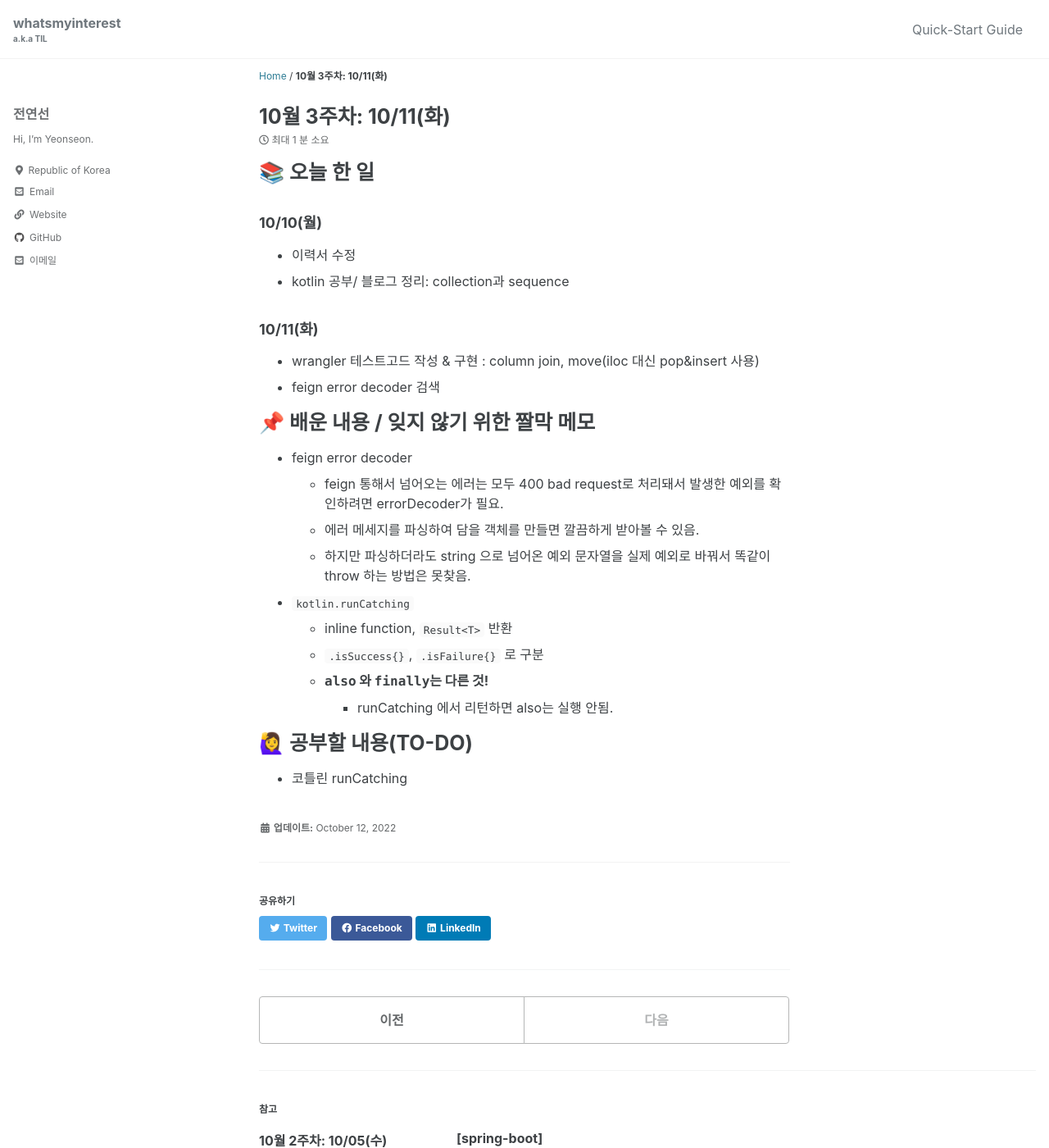
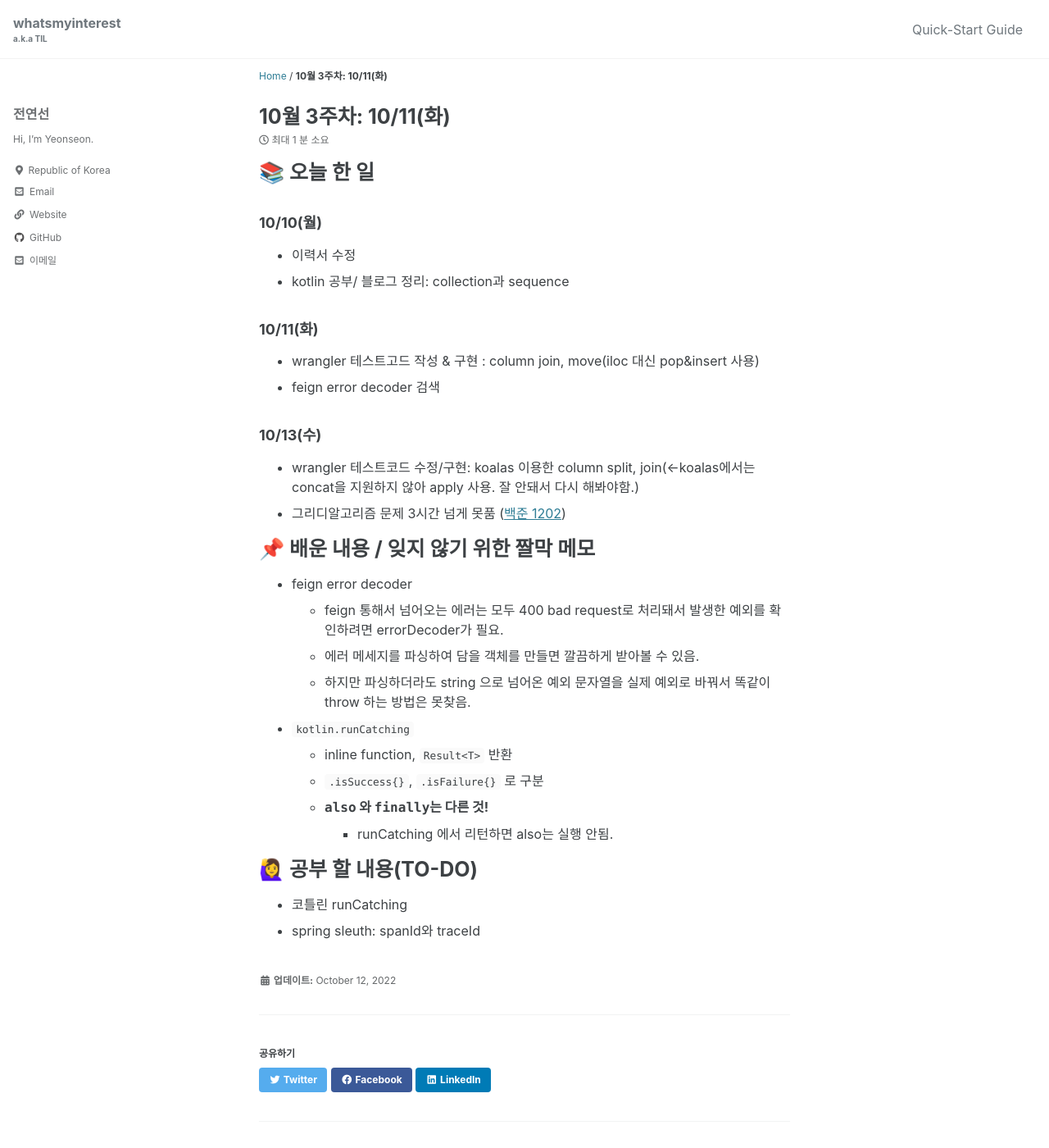
Before and after one commit to 16JunYS/16JunYS.github.io, a Jekyll site: the page built from _posts/2022-10-12-TIL.md, in a window 1280 px wide and 1400 px high. Shown: the whole window at 82% size. Built offline with Jekyll 4.4.1, drawn with Linux system fonts in a browser that asks for light colours; cached includes are drawn as plain includes.

Commit message:
10/12 TIL

```diff
--- a/_posts/2022-10-12-TIL.md
+++ b/_posts/2022-10-12-TIL.md
@@ -11,6 +11,10 @@ title: "10월 3주차: 10/11(화)"
 * wrangler 테스트고드 작성 & 구현 : column join, move(iloc 대신 pop&insert 사용)
 * feign error decoder 검색
 
+### 10/13(수)
+* wrangler 테스트코드 수정/구현: koalas 이용한 column split, join(<-koalas에서는 concat을 지원하지 않아 apply 사용. 잘 안돼서 다시 해봐야함.)
+* 그리디알고리즘 문제 3시간 넘게 못품 ([백준 1202](https://www.acmicpc.net/problem/1202))
+
 # 📌 배운 내용 / 잊지 않기 위한 짤막 메모
 * feign error decoder
   * feign 통해서 넘어오는 에러는 모두 400 bad request로 처리돼서 발생한 예외를 확인하려면 errorDecoder가 필요.
@@ -23,5 +27,6 @@ title: "10월 3주차: 10/11(화)"
         * runCatching 에서 리턴하면 also는 실행 안됨.
 
 
-# 🙋‍♀️ 공부할 내용(TO-DO)
+# 🙋‍♀️ 공부 할 내용(TO-DO)
 * 코틀린 runCatching
+* spring sleuth: spanId와 traceId
```
